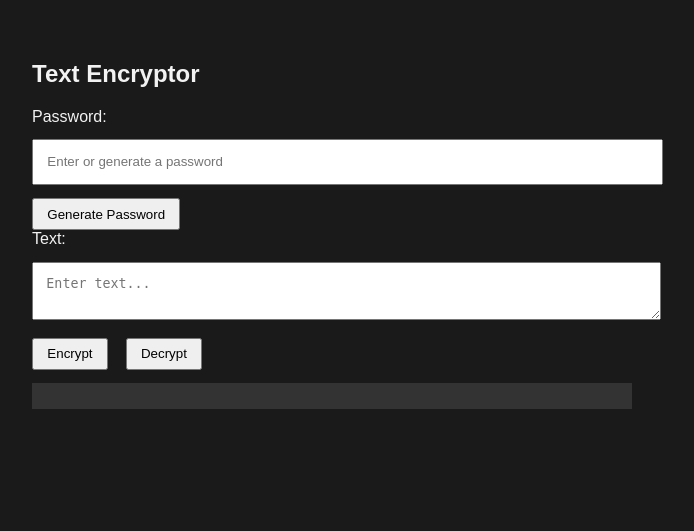
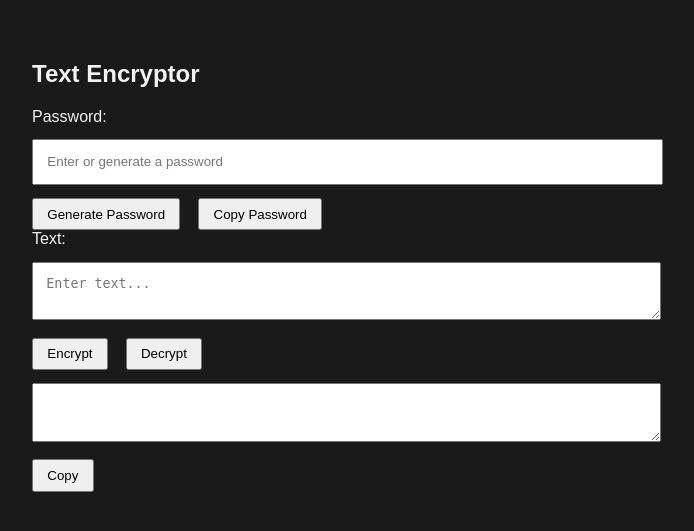
Before and after one commit to kirilexe/DualEncryptionTest, a Flask app: page / in a window 1280 px wide. Shown: the top 531 px of the page, without its empty margins (308-1002 px from the left). Run offline with Flask 3, Linux system fonts and the light colour scheme.

Commit message:
added copy buttons, fixed some things

```diff
--- a/app.py
+++ b/app.py
@@ -33,4 +33,4 @@ def decrypt():
         return jsonify({'error': 'Wrong key or corrupted data.'}), 400
 
 if __name__ == '__main__':
-    app.run(debug=True)
+    app.run(debug=True) # debug lets you change code while this is on
--- a/old files/encryptor_orig.py
+++ b/old files/encryptor_orig.py
@@ -1,6 +1,8 @@
 from cryptography.fernet import Fernet
 import base64
 import hashlib
+
+# irrelevant old file with the txt stuff
 
 def generate_key_from_password(password: str) -> bytes:
     digest = hashlib.sha256(password.encode()).digest()
--- a/static/script.js
+++ b/static/script.js
@@ -1,5 +1,5 @@
 function generatePassword() {
-    // Generate a Fernet-compatible password using 32 random bytes (Base64-encoded)
+    // Generate a Fernet-compatible password using 32 random bytes (Base64-encoded) but this time in javascript since it's faster
     const array = new Uint8Array(32);
     window.crypto.getRandomValues(array);
     const password = btoa(String.fromCharCode(...array)).slice(0, 44); // make it Fernet-safe length
@@ -43,3 +43,12 @@ async function decrypt() {
     const result = await response.json();
     document.getElementById('output').textContent = result.result || result.error;
 }
+
+function copy(id) {
+    var copyText = document.getElementById(id);
+
+    copyText.select();
+    copyText.setSelectionRange(0, 99999);
+
+    navigator.clipboard.writeText(copyText.value);
+}
--- a/templates/index.html
+++ b/templates/index.html
@@ -12,6 +12,7 @@
             <label>Password:</label>
             <input type="text" id="password" placeholder="Enter or generate a password">
             <button onclick="generatePassword()">Generate Password</button>
+            <button onclick="copy('password')" id="copy_result">Copy Password</button>
         </div>
 
         <label>Text:</label>
@@ -22,7 +23,8 @@
             <button onclick="decrypt()">Decrypt</button>
         </div>
 
-        <pre id="output"></pre>
+        <textarea readonly id="output"></textarea>
+        <button onclick="copy('output')" id="copy_result">Copy</button>
     </div>
     <script src="{{ url_for('static', filename='script.js') }}"></script>
 </body>
```
Also changed, not shown: static/style.css (line endings or trailing spaces).
